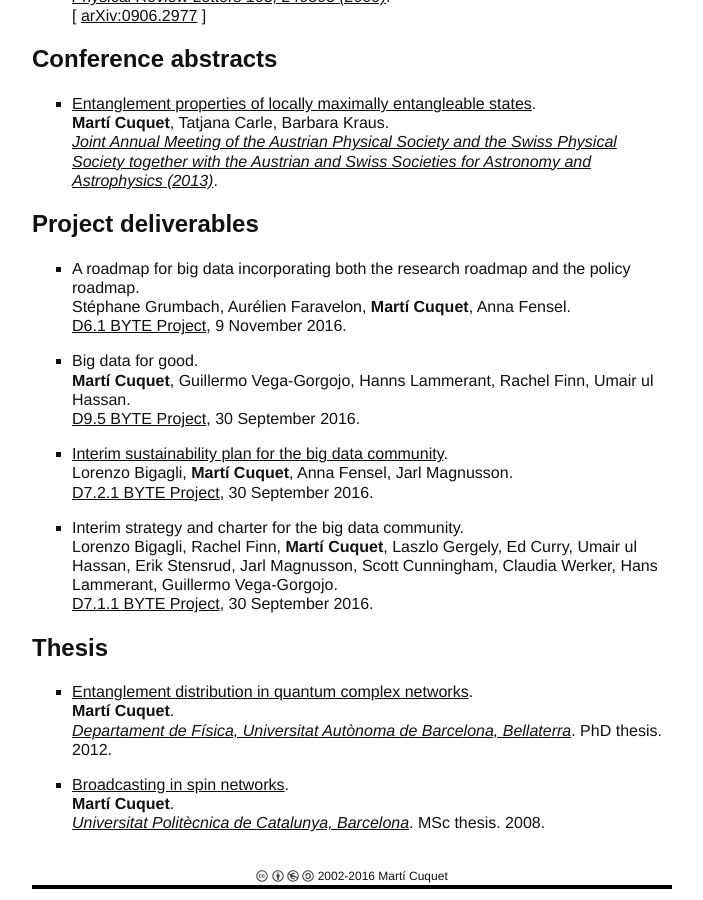
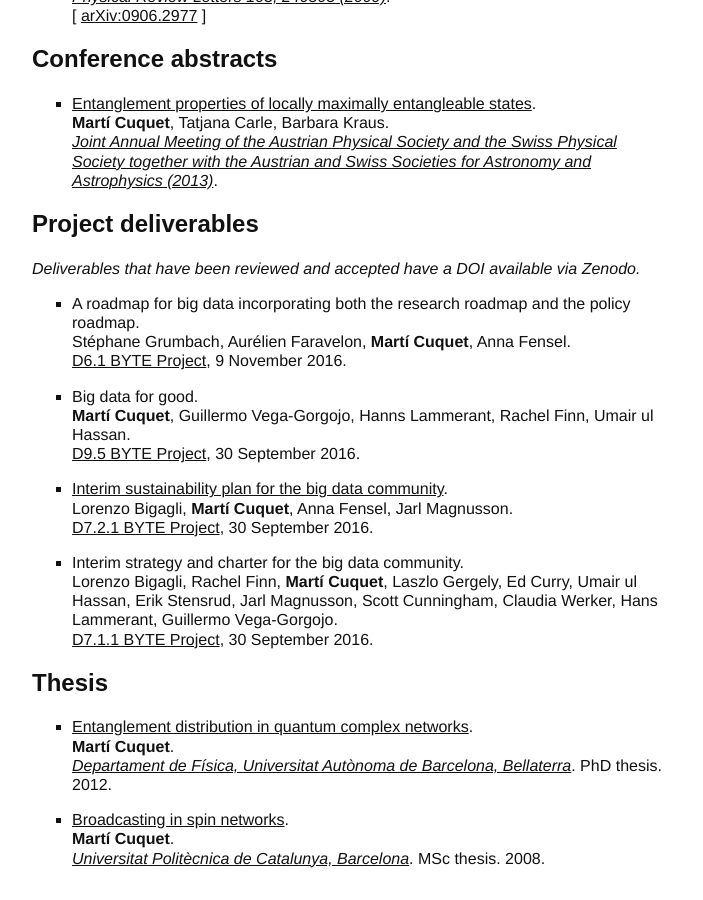
Before and after one commit to mcuquet/mcuquet.github.io, a Jekyll site: the page built from Research/Publications.md, in a window 1280 px wide and 900 px high, scrolled down 1179 px. Shown: the whole window, without its empty margins (288-991 px from the left). Built offline with Jekyll 4.4.1, drawn with Linux system fonts in a browser that asks for light colours.

Commit message:
chg: add deliverables doi description

```diff
--- a/Research/Publications.md
+++ b/Research/Publications.md
@@ -64,6 +64,9 @@ For citation indices, see [Google Scholar](https://scholar.google.at/citations?u
 
 ## Project deliverables
 
+_Deliverables that have been reviewed and accepted have a DOI available via
+Zenodo._
+
 - A roadmap for big data incorporating both the research roadmap and the policy roadmap.
   Stéphane Grumbach, Aurélien Faravelon, **Martí Cuquet**, Anna Fensel.
   [D6.1 BYTE Project](http://byte-project.eu/wp-content/uploads/2016/11/D6-1-BYTE-Policy-and-Research-roadmap_FINAL.pdf), 9 November 2016.
```
